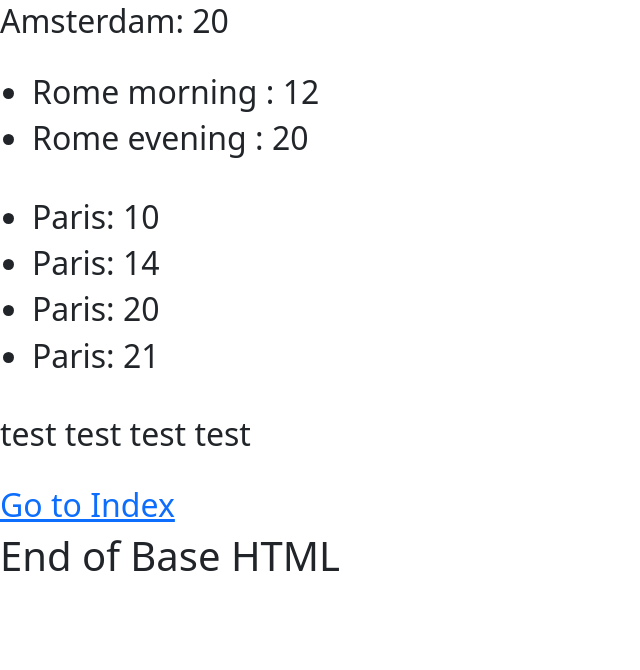
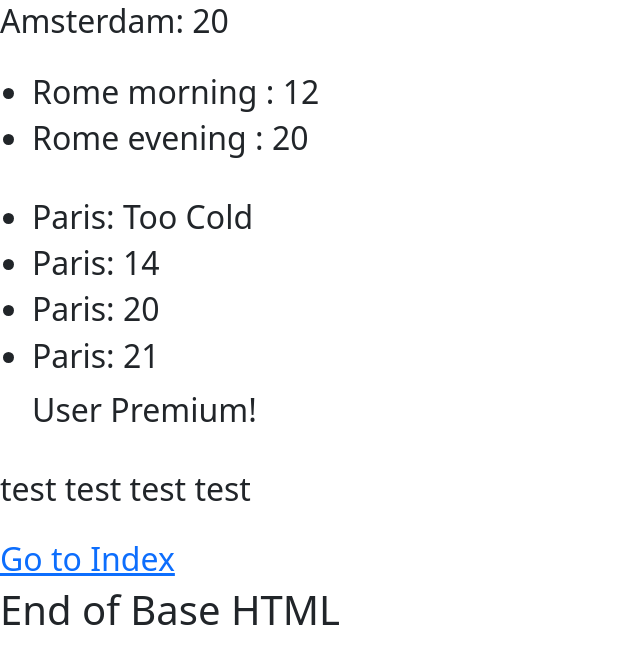
Before and after one commit to tanersuzen/Django-Templates, a Django app: page /template_app/weather/ in a window 1280 px wide. Shown: the part 220-890 px from the top of the page, without its empty margins (0-640 px from the left). Run offline with Django 5.2, Linux system fonts and the light colour scheme.

Commit message:
Commit after second review

```diff
--- a/django_templates_project/template_app/templates/template_app/weather.html
+++ b/django_templates_project/template_app/templates/template_app/weather.html
@@ -17,7 +17,11 @@
     <br>
     <ul>
         {% for item in paris %}
-            <h2><li>Paris: {{item}}</li></h2>
+            {% if item < 6 %}
+                <h2><li>Paris: Too Cold</li></h2>
+            {% else %}
+                <h2><li>Paris: {{item}}</li></h2>
+            {% endif %}
         {% endfor %}
     </ul>
     <ul>
--- a/django_templates_project/template_app/views.py
+++ b/django_templates_project/template_app/views.py
@@ -9,9 +9,9 @@
     weather_dictionary = {
         "istanbul" : "30",
         "amsterdam" : "20",
-        "paris" : [10,14,20,21],
+        "paris" : [5,14,20,21],
         "rome" : {"morning" : 12, "evening" : 20},
-        "user_premium" : False,
-        "test" : "Test Test test Test"
+        "user_premium" : True,
+        "test" : "Test test test Test"
         }
     return render(request, "template_app/weather.html",context=weather_dictionary)
--- a/django_templates_project/templates/base.html
+++ b/django_templates_project/templates/base.html
@@ -95,7 +95,7 @@
 
     <nav class="navbar navbar-expand-md navbar-dark fixed-top bg-dark">
         <div class="container-fluid">
-          <a class="navbar-brand" href="#">Weather App</a>
+          <a class="navbar-brand" href="{% url 'template_app:index' %}">Weather App</a>
           <button class="navbar-toggler" type="button" data-bs-toggle="collapse" data-bs-target="#navbarCollapse" aria-controls="navbarCollapse" aria-expanded="false" aria-label="Toggle navigation">
             <span class="navbar-toggler-icon"></span>
           </button>
```
Also changed, not shown: 2 other files.
